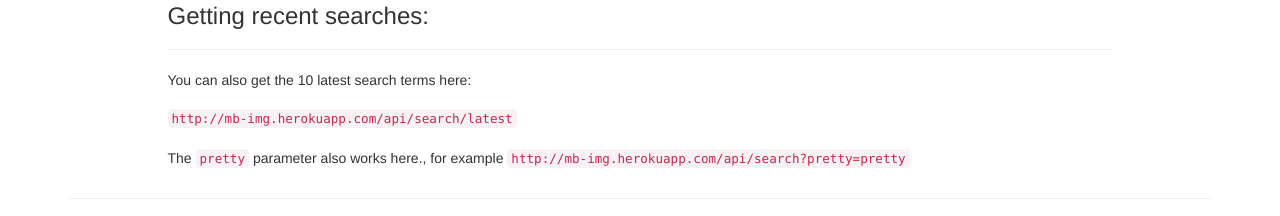
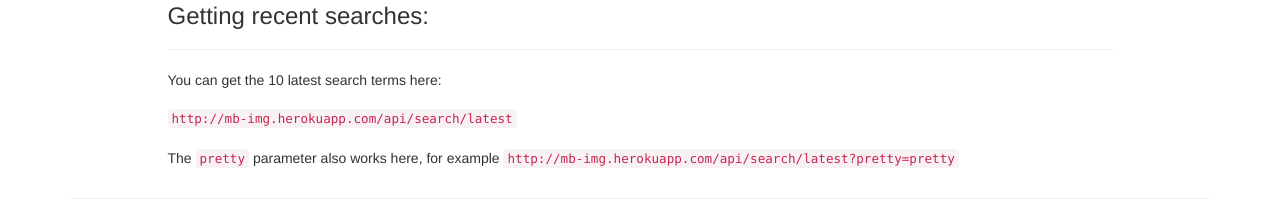
Before and after one commit to michaelblood/image-search-api, a website: page public/index.html in a window 1280 px wide. Shown: the part 564-780 px from the top of the page. Drawn offline with nearby package versions, Linux system fonts and the light colour scheme.

Commit message:
fix some landing page typos

```diff
--- a/public/index.html
+++ b/public/index.html
@@ -52,9 +52,9 @@
 				<div class="col-xs-10 col-xs-offset-1">
 					<h3>Getting recent searches:</h3>
 					<hr />
-					<p>You can also get the 10 latest search terms here:<br><br>
+					<p>You can get the 10 latest search terms here:<br><br>
 					<code>http://mb-img.herokuapp.com/api/search/latest</code><br><br>
-					The <code>pretty</code> parameter also works here., for example <code>http://mb-img.herokuapp.com/api/search?pretty=pretty</code></p>
+					The <code>pretty</code> parameter also works here, for example <code>http://mb-img.herokuapp.com/api/search/latest?pretty=pretty</code></p>
 				</div>
       </div>
 			<hr />
```
